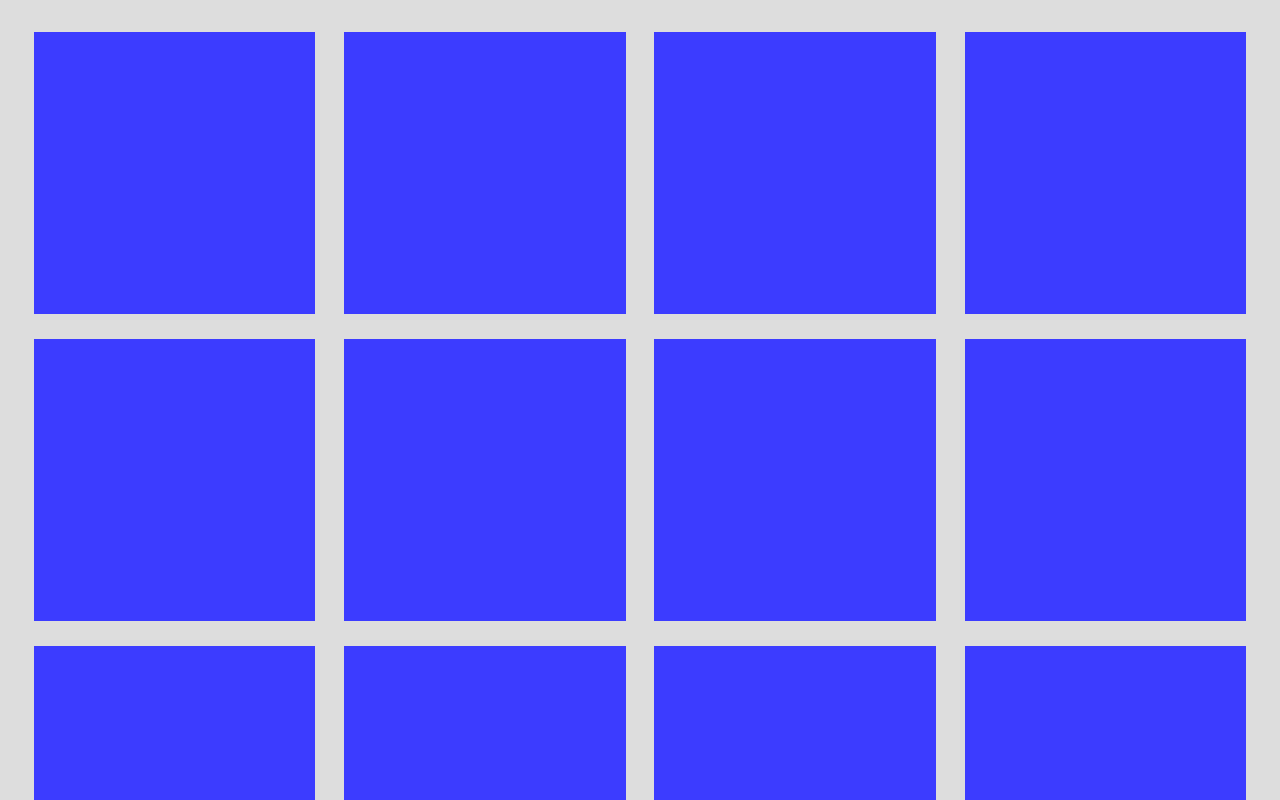
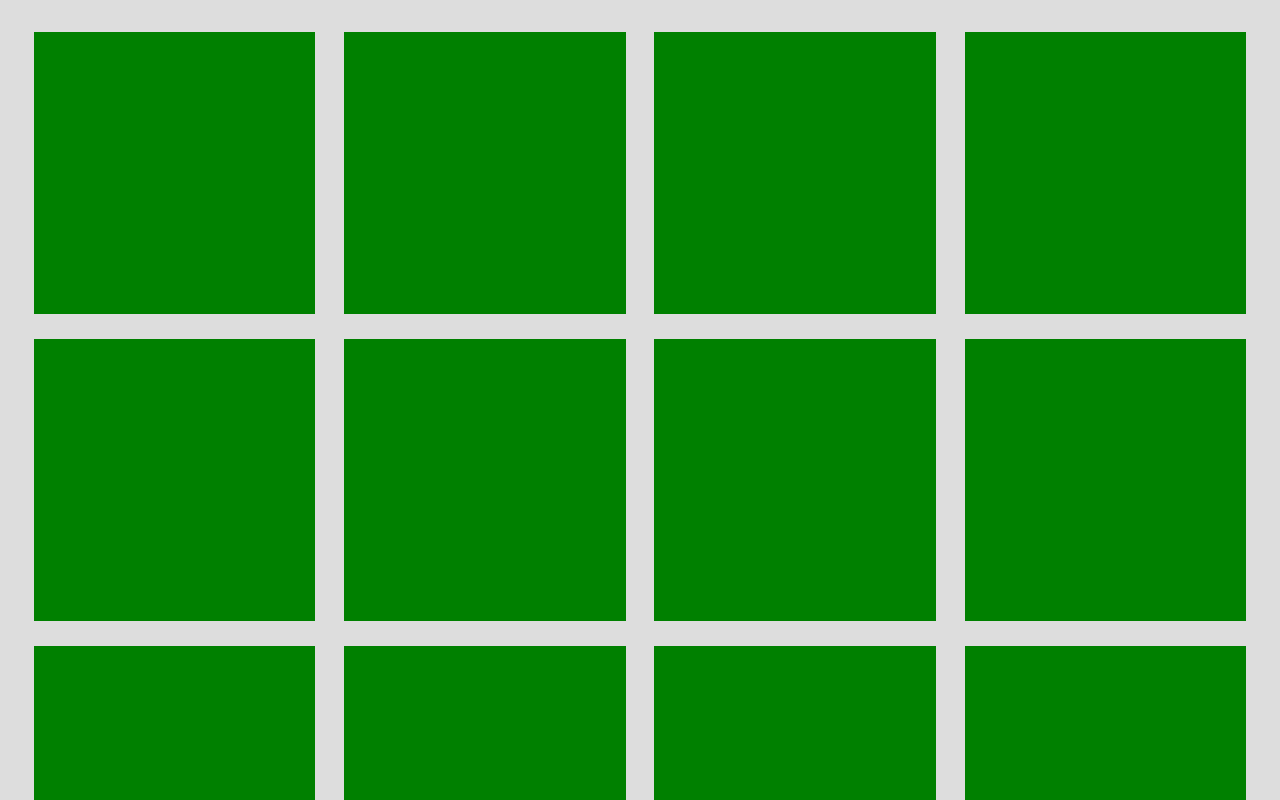
Before and after one commit to CMFrandsen/memoryapp, a plain HTML site: page index.html in a window 1280 px wide. Both pictures are taken after a click on the button "start spillet". Shown: the top 800 px of the page. Drawn offline with Linux system fonts and the light colour scheme.

Commit message:
Update style.css

```diff
--- a/style.css
+++ b/style.css
@@ -65,7 +65,7 @@ display: inline-block;
   top: 0;
 }
 .front {
-  background-color: rgb(60,60,255);
+  background-color: green;
   /* background: url('icon.svg');*/
   background-size: cover;
   backface-visibility: hidden;
```
